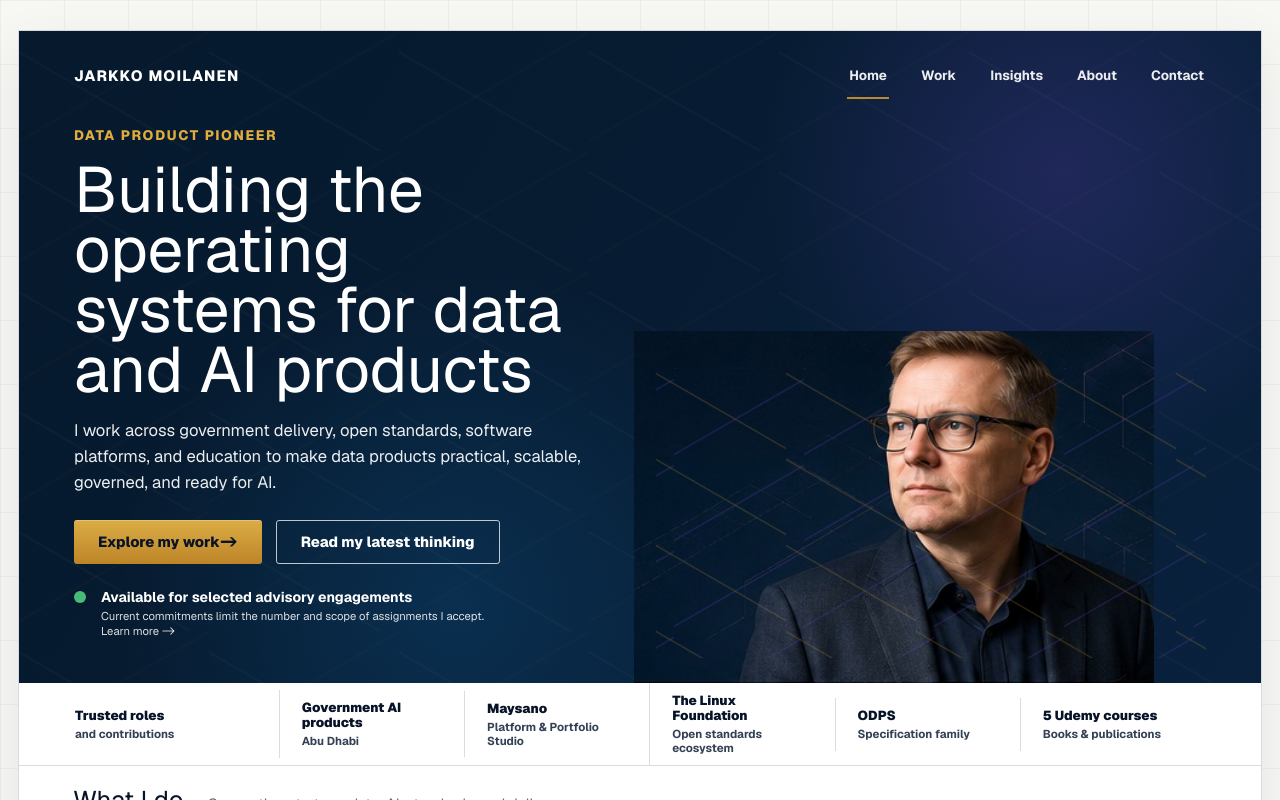
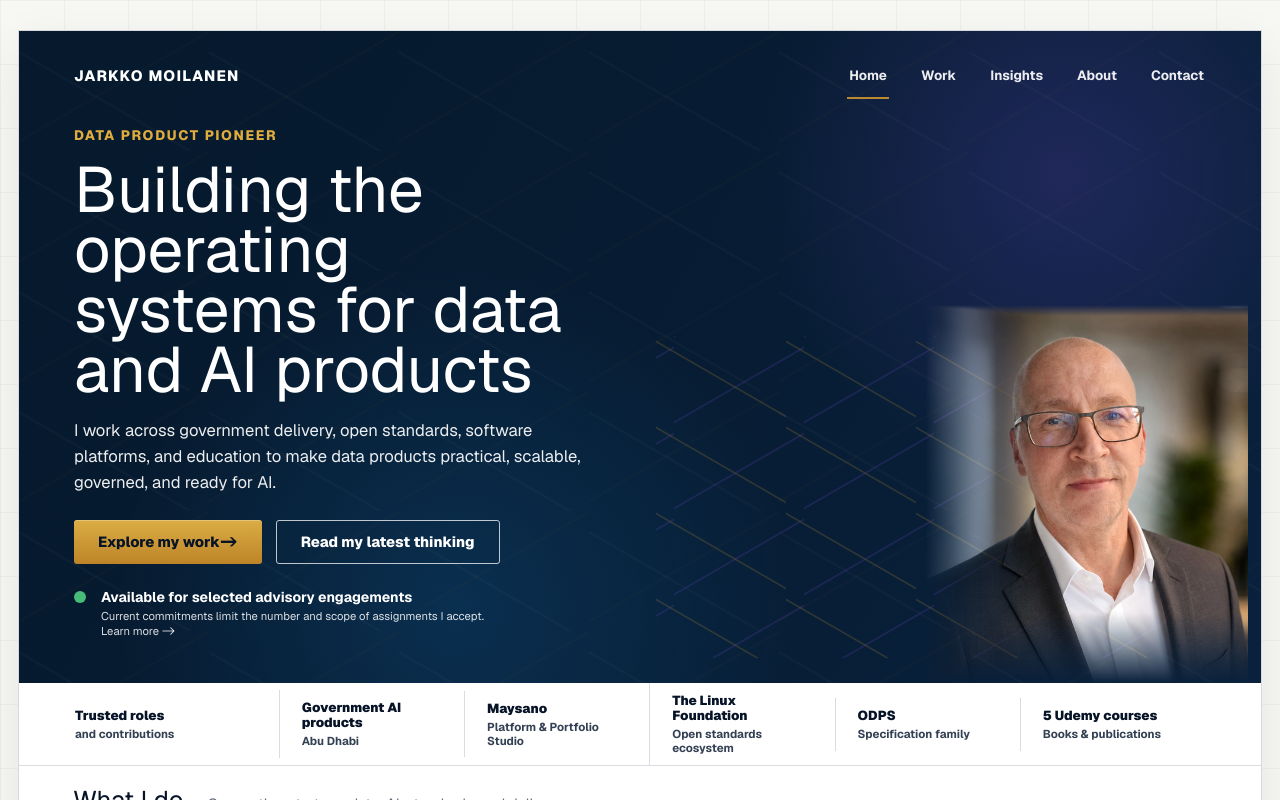
Before and after one commit to kyyberi/jarkko, a Next.js app: page / in a window 1280 px wide. Shown: the top 800 px of the page. Built offline with nearby package versions, Linux system fonts and the light colour scheme.

Commit message:
Use real portrait in hero

```diff
--- a/app/globals.css
+++ b/app/globals.css
@@ -249,19 +249,18 @@ h1 {
 
 .portrait-wrap {
   position: relative;
-  min-height: 350px;
+  min-height: 382px;
 }
 
 .portrait {
   position: absolute;
-  right: 52px;
+  right: -42px;
   bottom: 0;
-  width: min(50vw, 520px);
-  height: 352px;
-  object-fit: cover;
-  object-position: center bottom;
-  mix-blend-mode: lighten;
-  filter: saturate(0.94);
+  width: min(58vw, 690px);
+  height: 406px;
+  object-fit: contain;
+  object-position: right bottom;
+  filter: saturate(0.98) contrast(1.02);
 }
 
 .linework {
--- a/app/page.tsx
+++ b/app/page.tsx
@@ -141,7 +141,7 @@ export default function Home() {
           <div className="portrait-wrap" aria-hidden="true">
             <div className="linework" />
             <img
-              src="/images/jarkko-portrait.jpg"
+              src="/images/jarkko-hero-photo.png"
               alt=""
               className="portrait"
             />
```
Also changed, not shown: public/images/jarkko-hero-photo.png (added), 1 other file (tests, documents, lock files or other folders).
